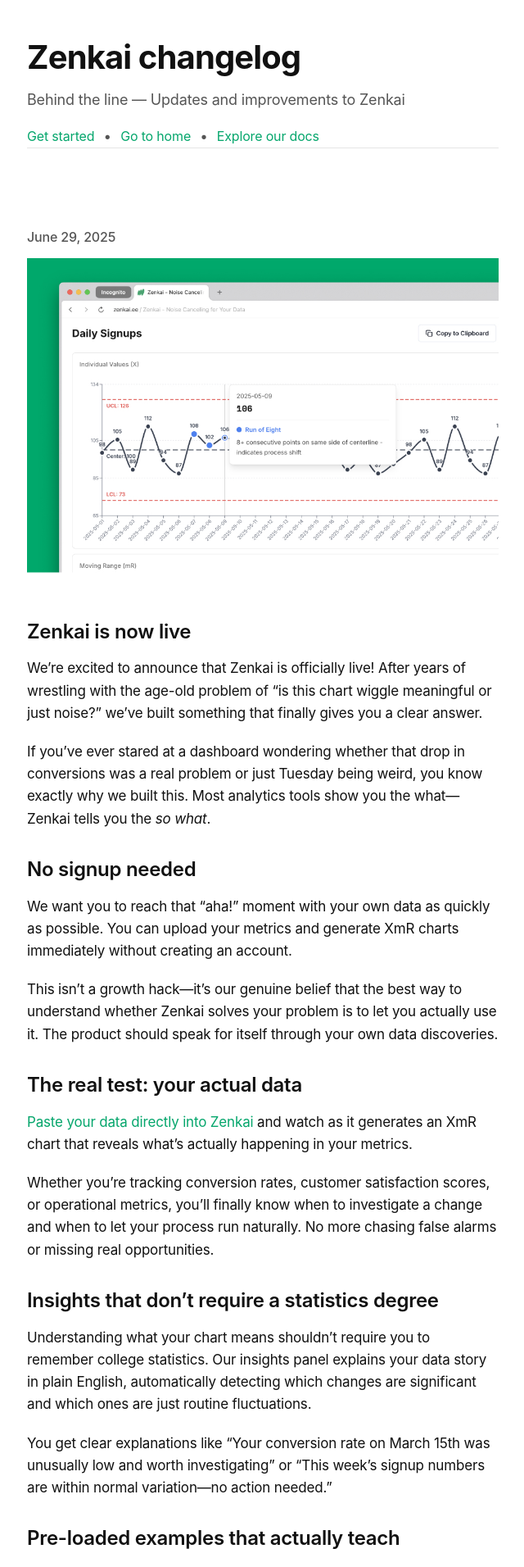
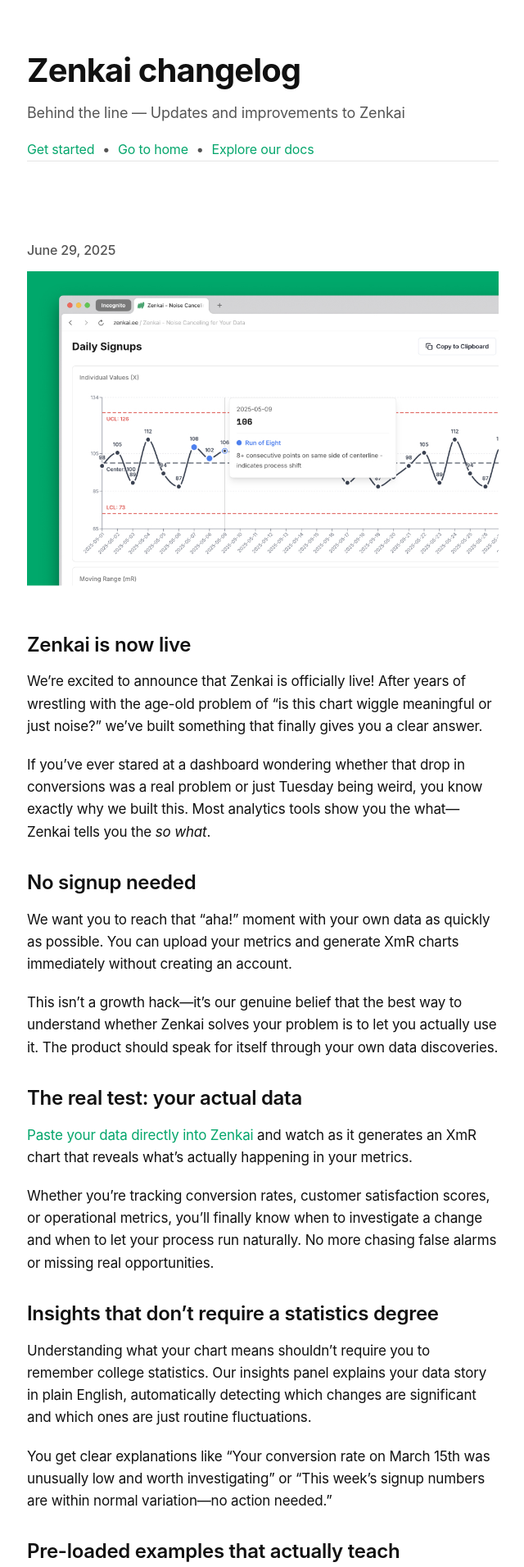
Before and after one commit to mikklemberg/zenkai-changelog, a Jekyll site: the page built from index.html, in a window 1280 px wide. Shown: the top 1912 px of the page at 82% size, without its empty margins (319-959 px from the left). Built offline with Jekyll 4.4.1, drawn with Linux system fonts in a browser that asks for light colours; the list of posts is cut into pages by our own code.

Commit message:
Update main.css

```diff
--- a/assets/css/main.css
+++ b/assets/css/main.css
@@ -62,7 +62,7 @@
 /* Header Styles */
 header {
     background: var(--color-background);
-    padding: 3rem 0;
+    padding: 4rem 0 3rem 0;
 }
 
 .header-content {
@@ -93,7 +93,7 @@
 
 .header-links {
     display: flex;
-    gap: 0.2rem;
+    gap: 0.1rem;
     align-items: center;
     flex-wrap: wrap;
     max-width: 100%;
```
